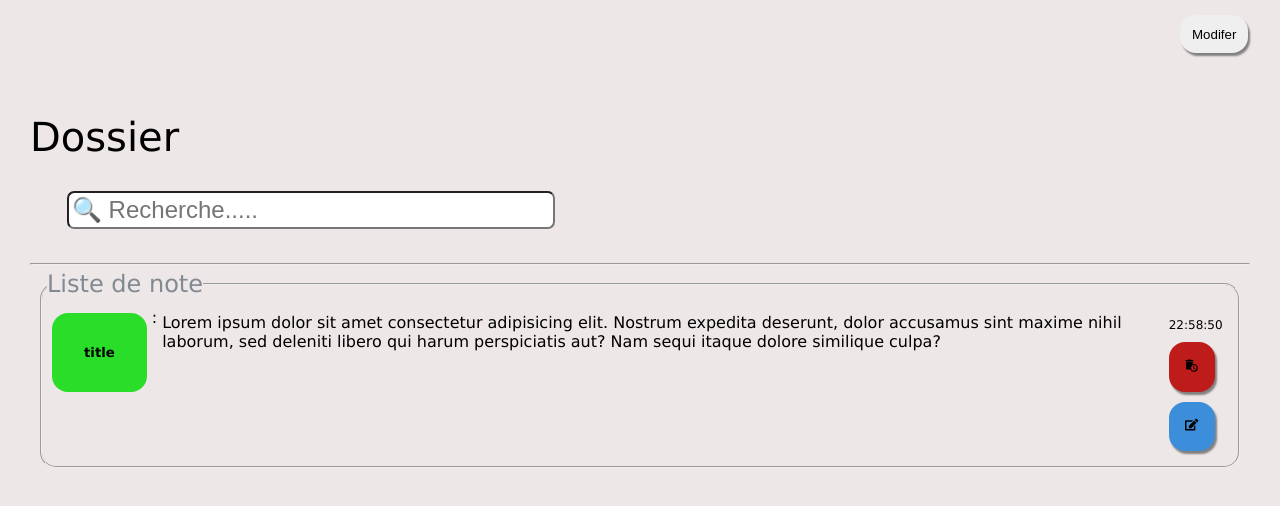
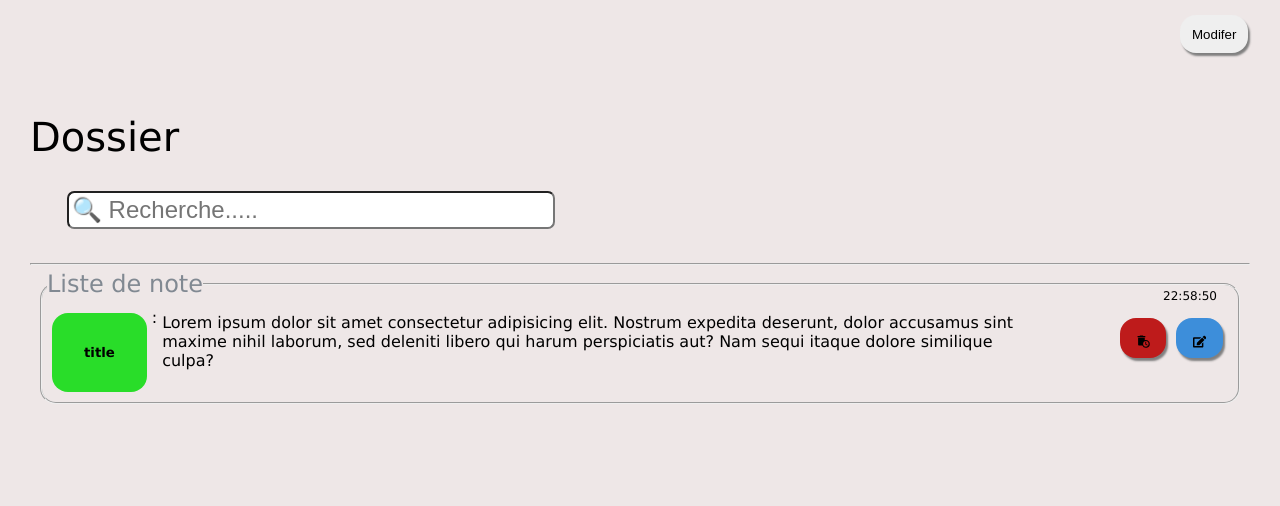
Before and after one commit to Abombidus/noteApp, a React (Vite) app: page / in a window 1280 px wide. Shown: the top 506 px of the page. Built offline with nearby package versions, Linux system fonts and the light colour scheme.

Commit message:
commit=2

```diff
--- a/src/components/home/Home.tsx
+++ b/src/components/home/Home.tsx
@@ -41,11 +41,13 @@ function Home() {
                   laborum, sed deleniti libero qui harum perspiciatis aut? Nam
                   sequi itaque dolore similique culpa?
                 </div>
+                <p className="time">{schema}</p>
+                {/* BOUTON OPTIONS */}
                 <div className="btns">
-                  <p className="time">{schema}</p>
                   <button id="deleteTaskBtn">
                     <MdAutoDelete />
                   </button>
+
                   <button id="editTaskBtn">
                     <FaEdit />
                   </button>
--- a/src/components/home/home.css
+++ b/src/components/home/home.css
@@ -61,4 +61,12 @@ h5 {
 
 .time {
   font-size: 12px;
+  position: relative;
+  left: 7rem;
+  bottom: 1.5rem;
 }
+
+.btns {
+  display: flex;
+  height: 50px;
+}
--- a/src/index.css
+++ b/src/index.css
@@ -24,6 +24,7 @@ button {
   border: 2px solid transparent;
   box-shadow: 2px 3px 2px gray;
   border-radius: 1rem;
+  transition: var(--transitiion);
 }
 
 button:active {
```
